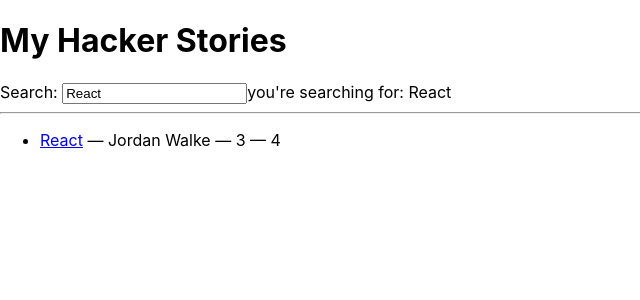
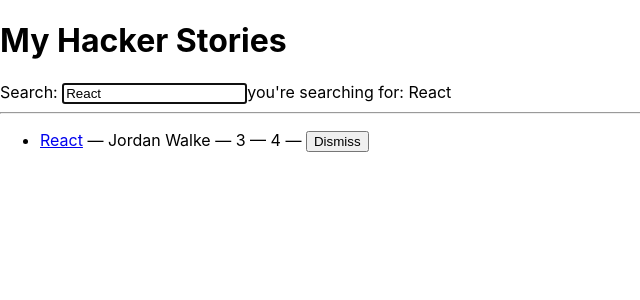
Before and after one commit to gekh/hacker-stories, a React (Create React App) app: page / in a window 1280 px wide. Shown: the top 300 px of the page, without its empty margins (0-640 px from the left). Built offline with nearby package versions, Linux system fonts and the light colour scheme.

Commit message:
Inline Handler in JSX

```diff
--- a/src/App.js
+++ b/src/App.js
@@ -1,18 +1,6 @@
 import React from "react";
 
-const useSemipersistentState = (key, initialState) => {
-  const [value, setValue] = React.useState(localStorage.getItem('search') || initialState);
-
-  React.useEffect(() => {
-    localStorage.setItem(key, value);
-  }, [key, value]);
-
-  return [value, setValue];
-};
-
-const App = () => {
-
-  const stories = [
+const initialStories = [
   {
     title: 'React',
     url: 'https://reactjs.org',
@@ -31,7 +19,25 @@
   }
 ];
 
+const useSemipersistentState = (key, initialState) => {
+  const [value, setValue] = React.useState(localStorage.getItem('search') || initialState);
+
+  React.useEffect(() => {
+    localStorage.setItem(key, value);
+  }, [key, value]);
+
+  return [value, setValue];
+};
+
+const App = () => {
+
+  const [stories, setStories] = React.useState(initialStories);
   const [searchTerm, setSearchTerm] = useSemipersistentState('search', 'React');
+
+  const handleRemoveStory = (item) => {
+    const filteredStories = stories.filter((story) => item.objectID !== story.objectID);
+    setStories(filteredStories);
+  };
 
   const handleChange = event => {
     setSearchTerm(event.target.value);
@@ -45,7 +51,7 @@
     <div>
       <h1>My Hacker Stories</h1>
 
-      <InputWithLabel id="search" onChange={handleChange} value={searchTerm}>
+      <InputWithLabel id="search" onChange={handleChange} value={searchTerm} isFocused>
         Search:
       </InputWithLabel>
 
@@ -53,21 +59,21 @@
 
       <hr />
 
-      <List list={searchedStories} />
+      <List list={searchedStories} onRemoveItem={handleRemoveStory} />
 
     </div>
   );
 };
 
-const List = ({ list }) => (
+const List = ({ list, onRemoveItem }) => (
   <ul>
     {list.map(item =>
-      <Item item={item} />
+      <Item item={item} onRemoveItem={onRemoveItem} />
     )}
   </ul>
 );
 
-const Item = ({ item }) => (
+const Item = ({ item, onRemoveItem }) => (
   <li key={item.objectID}>
     <span>
       <a href={item.url}>{item.title}</a>
@@ -78,15 +84,30 @@
     <span>{item.num_comments}</span>
     {' '}—{' '}
     <span>{item.points}</span>
+    {' '}—{' '}
+    <span>
+      <button type="button" onClick={onRemoveItem.bind(null, item)}>
+        Dismiss
+      </button>
+    </span>
   </li>
 );
 
-const InputWithLabel = ({ id, type = 'text', label, value, onChange, children }) => {
+const InputWithLabel = ({ id, type = 'text', value, onChange, isFocused, children }) => {
+
+  const inputRef = React.useRef();
+
+  React.useEffect(() => {
+    if (isFocused && inputRef.current) {
+      inputRef.current.focus();
+    }
+  }, [isFocused]);
+
   return (
     <>
       <label htmlFor={id}>{children}</label>
       &nbsp;
-      <input id={id} type={type} value={value} onChange={onChange} />
+      <input id={id} type={type} value={value} onChange={onChange} ref={inputRef} />
     </>
   );
 }
```
Lines whose indentation alone changed are shown as unchanged.
